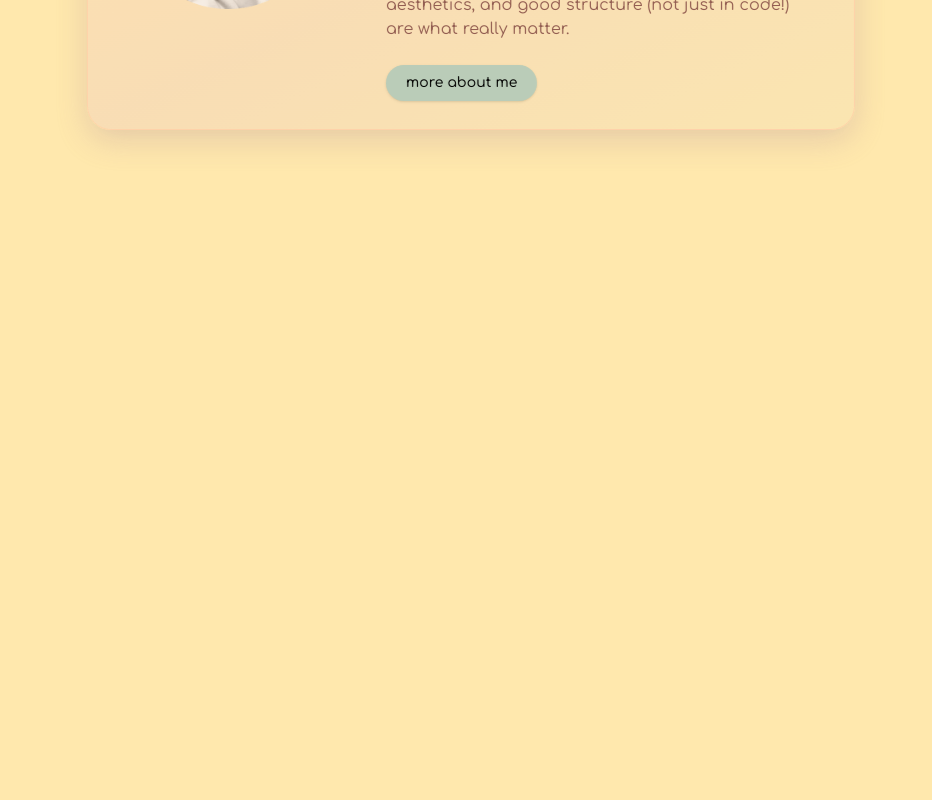
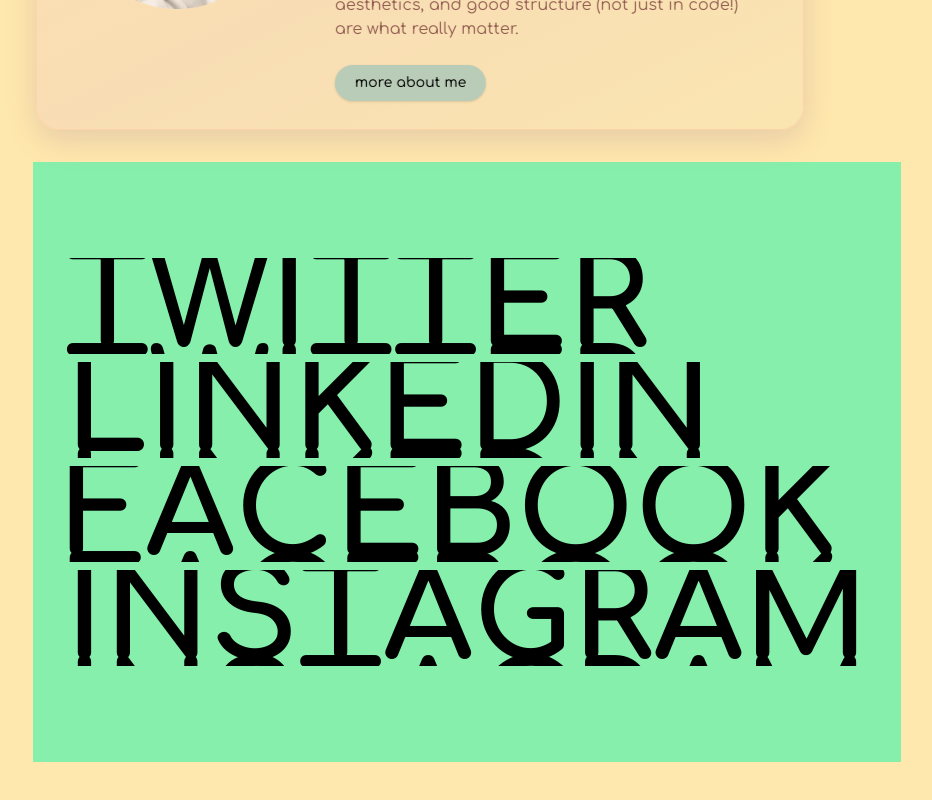
Before and after one commit to karibara/karibara-next-website, a Next.js app: page / in a window 1280 px wide. Shown: the part 564-1364 px from the top of the page, without its empty margins (173-1105 px from the left). Before the commit the page ends 858 px from the top, so only its background shows below. Built offline with nearby package versions, Linux system fonts and the light colour scheme; what tailwindcss-motion would draw is missing.

Commit message:
WIP: Social media links with animation

```diff
--- a/src/app/page.tsx
+++ b/src/app/page.tsx
@@ -1,4 +1,5 @@
 import { AboutMe } from "@/components/sections/AboutMe";
+import { SocialMediaLinks } from "@/components/sections/SocialMediaLinks";
 import { WelcomeSection } from "@/components/sections/WelcomeSection";
 // import Image from "next/image";
 
@@ -12,6 +13,9 @@
         {/* ABOUT ME */}
 
         <AboutMe />
+
+        {/* SOCIAL MEDIA LINKS */}
+        <SocialMediaLinks />
       </main>
       <footer className="row-start-3 flex gap-6 flex-wrap items-center justify-center"></footer>
     </div>
--- /dev/null
+++ b/src/components/sections/SocialMediaLinks.tsx
@@ -0,0 +1,85 @@
+import React from "react";
+import { motion } from "framer-motion";
+
+const DURATION = 0.25;
+const STAGGER = 0.025;
+
+type FlipLinkProps = {
+  href: string;
+};
+
+const FlipLink: React.FC<React.PropsWithChildren<FlipLinkProps>> = ({
+  children,
+  href,
+}) => {
+  return (
+    <motion.a
+      initial="initial"
+      whileHover="hovered"
+      href={href}
+      className="relative block overflow-hidden whitespace-nowrap text-4xl font-black uppercase sm:text-7xl md:text-8xl lg:text-9xl"
+      style={{
+        lineHeight: 0.75,
+      }}
+    >
+      {typeof children === "string" ? (
+        <div>
+          {children.split("").map((l, i) => (
+            <motion.span
+              variants={{
+                initial: { y: 0 },
+                hovered: { y: "-100%" },
+              }}
+              transition={{
+                duration: DURATION,
+                ease: "easeInOut",
+                delay: STAGGER * i,
+              }}
+              className="inline-block"
+              key={i}
+            >
+              {l}
+            </motion.span>
+          ))}
+        </div>
+      ) : null}
+
+      {typeof children === "string" ? (
+        <div className="absolute inset-0">
+          {children.split("").map((l, i) => (
+            <motion.span
+              variants={{
+                initial: {
+                  y: "100%",
+                },
+                hovered: {
+                  y: 0,
+                },
+              }}
+              transition={{
+                duration: DURATION,
+                ease: "easeInOut",
+                delay: STAGGER * i,
+              }}
+              className="inline-block"
+              key={i}
+            >
+              {l}
+            </motion.span>
+          ))}
+        </div>
+      ) : null}
+    </motion.a>
+  );
+};
+
+export const SocialMediaLinks: React.FC = () => {
+  return (
+    <section className="grid place-content-center gap-2 bg-green-300 px-8 py-24 text-black">
+      <FlipLink href="#">Twitter</FlipLink>
+      <FlipLink href="#">Linkedin</FlipLink>
+      <FlipLink href="#">Facebook</FlipLink>
+      <FlipLink href="#">Instagram</FlipLink>
+    </section>
+  );
+};
```
